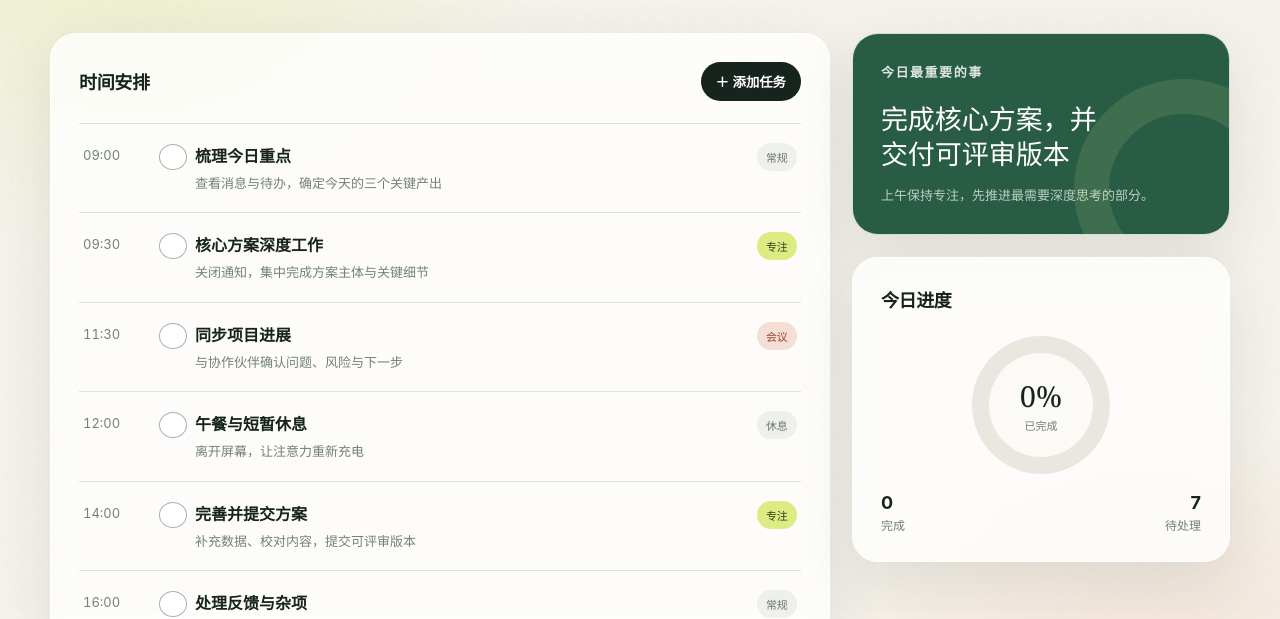
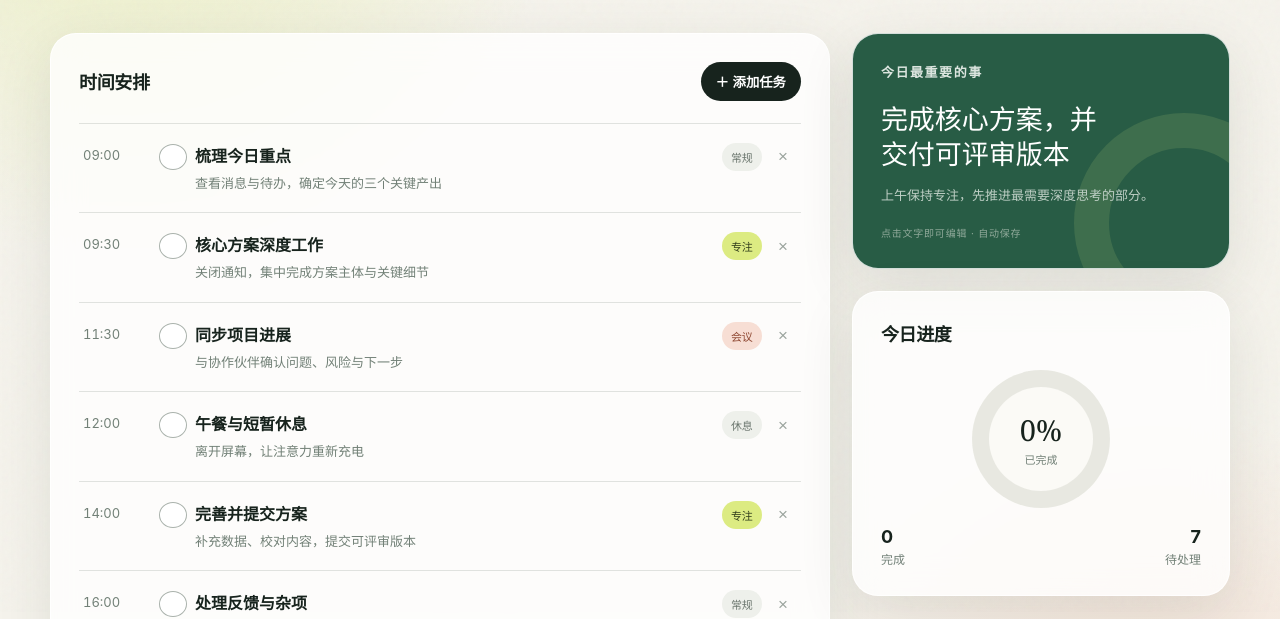
Before and after one commit to sm1842148463-byte/daily-plan, a plain HTML site: page index.html in a window 1280 px wide. Shown: the part 188-807 px from the top of the page. Drawn offline with Linux system fonts and the light colour scheme.

Commit message:
Update index.html

```diff
--- a/index.html
+++ b/index.html
@@ -49,15 +49,22 @@
     .task-note { color:var(--muted); font-size:13px; line-height:1.5; }
     .task.done .task-title { color:#9ba49e; text-decoration:line-through; }
     .task.done .task-note { opacity:.5; }
+    .task-actions { display:flex; align-items:center; gap:7px; }
     .tag { font-size:11px; border-radius:999px; padding:6px 9px; background:#eef0eb; color:#6c776f; white-space:nowrap; }
     .tag.focus { background:var(--lime); color:#34401d; }
     .tag.meeting { background:#f7ded4; color:#8e4731; }
+    .delete { width:28px; height:28px; border:0; border-radius:50%; background:transparent; color:#9aa39d; cursor:pointer; font-size:17px; line-height:1; transition:.2s; }
+    .delete:hover { color:#a53e2c; background:#f7ded4; transform:rotate(6deg); }
     .side { display:flex; flex-direction:column; gap:22px; }
     .focus-card { background:var(--green); color:#fff; padding:28px; overflow:hidden; position:relative; }
-    .focus-card::after { content:""; position:absolute; width:150px; height:150px; border:35px solid rgba(220,235,130,.12); border-radius:50%; right:-65px; bottom:-65px; }
+    .focus-card::after { content:""; position:absolute; width:150px; height:150px; border:35px solid rgba(220,235,130,.12); border-radius:50%; right:-65px; bottom:-65px; pointer-events:none; }
     .focus-card h2 { color:#dce5df; font-size:13px; letter-spacing:.12em; text-transform:uppercase; }
     .focus-card strong { display:block; max-width:230px; margin-top:20px; font-family:Georgia,"Songti SC",serif; font-size:27px; line-height:1.3; font-weight:500; }
     .focus-card p { color:#bdcec4; font-size:13px; line-height:1.6; margin:14px 0 0; }
+    .editable { position:relative; z-index:1; border-radius:7px; outline:1px solid transparent; transition:.2s; cursor:text; }
+    .editable:hover { outline-color:rgba(255,255,255,.28); }
+    .editable:focus { outline:2px solid var(--lime); outline-offset:4px; }
+    .edit-hint { display:block; position:relative; z-index:1; margin-top:19px; color:#91aa9b; font-size:10px; letter-spacing:.08em; }
     .progress-card { padding:28px; }
     .progress-ring { width:138px; height:138px; margin:24px auto 18px; border-radius:50%; display:grid; place-items:center; background:conic-gradient(var(--orange) var(--progress), #e8e8e1 0); position:relative; }
     .progress-ring::before { content:""; width:104px; height:104px; border-radius:50%; background:#fbfaf6; position:absolute; }
@@ -98,8 +105,9 @@
       <aside class="side">
         <section class="panel focus-card">
           <h2>今日最重要的事</h2>
-          <strong>完成核心方案，并交付可评审版本</strong>
-          <p>上午保持专注，先推进最需要深度思考的部分。</p>
+          <strong class="editable" id="focusTitle" contenteditable="true" role="textbox" aria-label="编辑今日最重要的事" spellcheck="false">完成核心方案，并交付可评审版本</strong>
+          <p class="editable" id="focusNote" contenteditable="true" role="textbox" aria-label="编辑重点说明" spellcheck="false">上午保持专注，先推进最需要深度思考的部分。</p>
+          <small class="edit-hint">点击文字即可编辑 · 自动保存</small>
         </section>
         <section class="panel progress-card">
           <h2>今日进度</h2>
@@ -135,22 +143,28 @@
     let tasks = JSON.parse(localStorage.getItem(key) || 'null') || seed.map((t,i)=>({...t,id:Date.now()+i,done:false}));
     const timeline = document.getElementById('timeline');
     const labels = {专注:'focus',会议:'meeting'};
+    const esc = value => String(value).replace(/[&<>'"]/g, c => ({'&':'&amp;','<':'&lt;','>':'&gt;',"'":'&#39;','"':'&quot;'}[c]));
     function save(){ localStorage.setItem(key, JSON.stringify(tasks)); }
     function render(){
       tasks.sort((a,b)=>a.time.localeCompare(b.time));
       timeline.innerHTML = tasks.map(t=>`<article class="task ${t.done?'done':''}" data-id="${t.id}">
         <time class="time">${t.time}</time><input class="check" type="checkbox" ${t.done?'checked':''} aria-label="完成 ${t.title}">
-        <div><h3 class="task-title">${t.title}</h3><div class="task-note">${t.note || '按计划推进这项工作'}</div></div>
-        <span class="tag ${labels[t.type]||''}">${t.type}</span></article>`).join('');
+        <div><h3 class="task-title">${esc(t.title)}</h3><div class="task-note">${esc(t.note || '按计划推进这项工作')}</div></div>
+        <div class="task-actions"><span class="tag ${labels[t.type]||''}">${esc(t.type)}</span><button class="delete" type="button" aria-label="删除 ${esc(t.title)}" title="删除事项">×</button></div></article>`).join('');
       const done = tasks.filter(t=>t.done).length, pct = tasks.length ? Math.round(done/tasks.length*100) : 0;
       document.getElementById('percent').textContent = pct+'%';
       document.getElementById('doneCount').textContent = done;
       document.getElementById('leftCount').textContent = tasks.length-done;
       document.getElementById('ring').style.setProperty('--progress',pct+'%');
       document.querySelectorAll('.check').forEach(c=>c.addEventListener('change',e=>{ const id=Number(e.target.closest('.task').dataset.id); tasks.find(t=>t.id===id).done=e.target.checked; save(); render(); }));
+      document.querySelectorAll('.delete').forEach(btn=>btn.addEventListener('click',e=>{ const id=Number(e.target.closest('.task').dataset.id), task=tasks.find(t=>t.id===id); if(confirm(`确定删除“${task.title}”吗？`)){ tasks=tasks.filter(t=>t.id!==id); save(); render(); } }));
     }
     const now = new Date();
     document.getElementById('today').textContent = new Intl.DateTimeFormat('zh-CN',{year:'numeric',month:'long',day:'numeric',weekday:'long'}).format(now);
+    const focusKey='daily-plan-focus-v1', focusDefault={title:'完成核心方案，并交付可评审版本',note:'上午保持专注，先推进最需要深度思考的部分。'};
+    const focus=JSON.parse(localStorage.getItem(focusKey)||'null')||focusDefault;
+    focusTitle.textContent=focus.title; focusNote.textContent=focus.note;
+    [focusTitle,focusNote].forEach(el=>el.addEventListener('blur',()=>{ const data={title:focusTitle.textContent.trim()||focusDefault.title,note:focusNote.textContent.trim()||focusDefault.note}; focusTitle.textContent=data.title; focusNote.textContent=data.note; localStorage.setItem(focusKey,JSON.stringify(data)); }));
     const dialog=document.getElementById('taskDialog');
     document.getElementById('openDialog').onclick=()=>dialog.showModal();
     document.getElementById('cancelDialog').onclick=()=>dialog.close();
```
